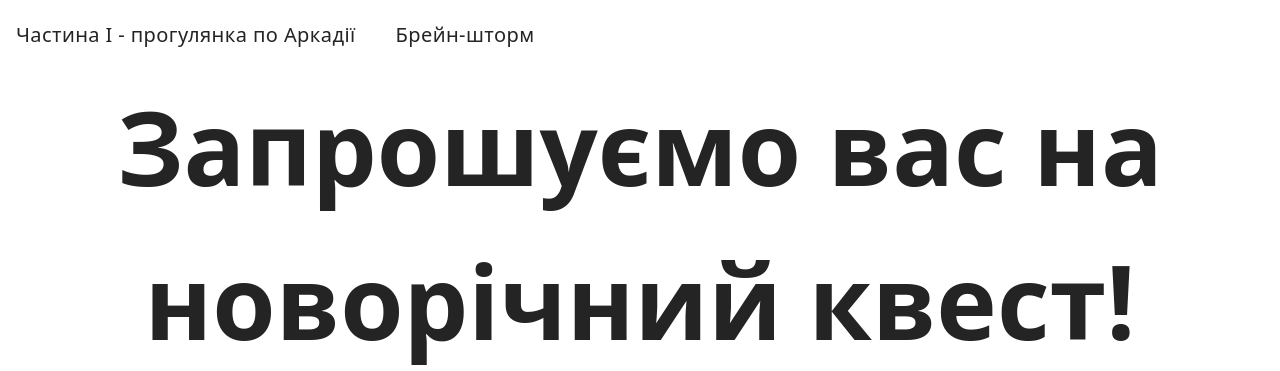
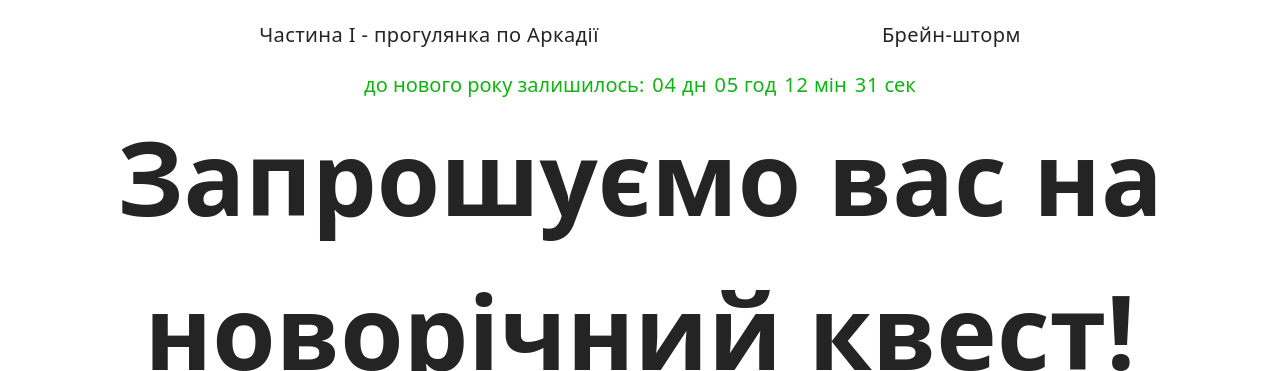
Before and after one commit to dvk2017/NY-galary, a website built with Vite: page src/index.html in a window 1280 px wide. Shown: the top 371 px of the page. Built offline with nearby package versions, Linux system fonts and the light colour scheme.

Commit message:
add timer

```diff
--- a/src/css/header.css
+++ b/src/css/header.css
@@ -2,9 +2,9 @@
   padding: 20px 0;
 }
 .nav {
-  display: flex;
-  justify-content: space-between;
+  display: block;
 }
+
 .nav-logo {
   display: inline-flex;
   align-items: center;
@@ -13,7 +13,7 @@
 .nav-list {
   display: flex;
   align-items: center;
-  justify-content: flex-end;
+  justify-content: space-evenly;
   gap: 40px;
 }
 .nav-link {
--- a/src/css/styles.css
+++ b/src/css/styles.css
@@ -34,6 +34,30 @@
 .hero .container img {
   width: 90%;
   margin: auto;
+}
+
+/* ========== TIMER ============= */
+
+.timer {
+  color: rgb(16, 179, 19);
+  display: flex;
+  flex-wrap: wrap;
+  gap: 8px;
+  justify-content: center;
+}
+
+.field {
+  /* display: flex; */
+  /* flex-direction: column; */
+  /* align-items: center; */
+}
+
+.value {
+  line-height: 1.2;
+  letter-spacing: 0.04em;
+}
+
+.label {
 }
 
 /* ========== MODAL WINDOW ============= */
--- a/src/index.html
+++ b/src/index.html
@@ -30,6 +30,25 @@
     </header>
 
     <main>
+      <div class="timer container">
+        <p>до нового року залишилось:</p>
+        <div class="field">
+          <span class="value" data-days>00</span>
+          <span class="label">дн</span>
+        </div>
+        <div class="field">
+          <span class="value" data-hours>00</span>
+          <span class="label">год</span>
+        </div>
+        <div class="field">
+          <span class="value" data-minutes>00</span>
+          <span class="label">мін</span>
+        </div>
+        <div class="field">
+          <span class="value" data-seconds>00</span>
+          <span class="label">сек</span>
+        </div>
+      </div>
       <div class="homeWork">
         <h1 class="big">Запрошуємо вас на новорічний квест!</h1>
       </div>
--- a/src/main.js
+++ b/src/main.js
@@ -1,3 +1,53 @@
+// =============  TIMER  =====================
+
+function convertMs(ms) {
+  // Number of milliseconds per unit of time
+  const second = 1000;
+  const minute = second * 60;
+  const hour = minute * 60;
+  const day = hour * 24;
+
+  // Remaining days
+  const days = Math.floor(ms / day);
+  // Remaining hours
+  const hours = Math.floor((ms % day) / hour);
+  // Remaining minutes
+  const minutes = Math.floor(((ms % day) % hour) / minute);
+  // Remaining seconds
+  const seconds = Math.floor((((ms % day) % hour) % minute) / second);
+
+  return { days, hours, minutes, seconds };
+}
+
+const daysFild = document.querySelector('.field span[data-days]');
+const hoursFild = document.querySelector('.field span[data-hours]');
+const minutesFild = document.querySelector('.field span[data-minutes]');
+const secondsFild = document.querySelector('.field span[data-seconds]');
+
+function pad(num) {
+  return String(num).padStart(2, '0');
+}
+
+function countdown(setDate) {
+  const intervalID = setInterval(() => {
+    const timeLeft = setDate - Date.now();
+    const { days, hours, minutes, seconds } = convertMs(timeLeft);
+    daysFild.textContent = pad(days);
+    hoursFild.textContent = pad(hours);
+    minutesFild.textContent = pad(minutes);
+    secondsFild.textContent = pad(seconds);
+
+    if (timeLeft < 1000) {
+      clearInterval(intervalID);
+    }
+  }, 1000);
+}
+
+const newYear = new Date('2025-01-01T00:00:00');
+
+countdown(newYear);
+
+// =============  password-field   =====================
 const eyeIcons = {
   open: '<svg xmlns="http://www.w3.org/2000/svg" viewBox="0 0 24 24" fill="currentColor" class="eye-icon"><path d="M12 15a3 3 0 100-6 3 3 0 000 6z" /><path fill-rule="evenodd" d="M1.323 11.447C2.811 6.976 7.028 3.75 12.001 3.75c4.97 0 9.185 3.223 10.675 7.69.12.362.12.752 0 1.113-1.487 4.471-5.705 7.697-10.677 7.697-4.97 0-9.186-3.223-10.675-7.69a1.762 1.762 0 010-1.113zM17.25 12a5.25 5.25 0 11-10.5 0 5.25 5.25 0 0110.5 0z" clip-rule="evenodd" /></svg>',
   closed:
```
